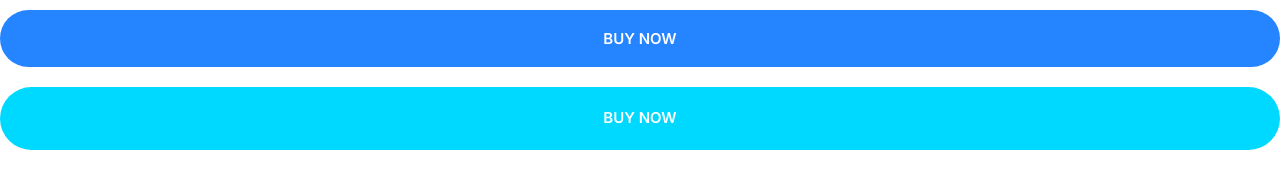
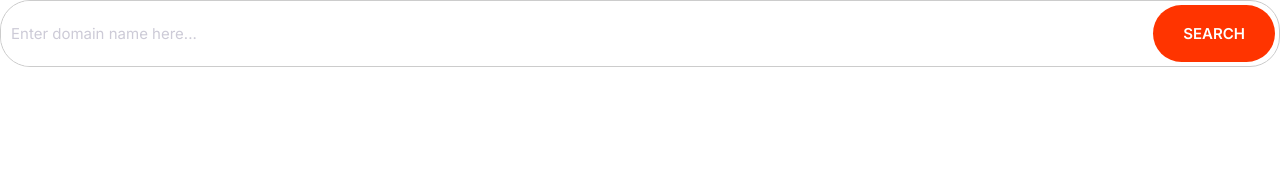
Before and after one commit to bsolomon18/moshify, a plain HTML site: page index.html in a window 1280 px wide. Drawn offline with Linux system fonts and the light colour scheme.

Commit message:
Input Group

```diff
--- a/CSS/styles.css
+++ b/CSS/styles.css
@@ -4,6 +4,8 @@
   --color-accent: #ff3400;
   --color-headings: #1b0760;
   --color-body: #918ca4;
+  --color-border: #ccc;
+  --border-radius: 30px;
 }
 
 *,
@@ -120,9 +122,9 @@ p {
 
 /* LISTS */
 .list {
+  color: var(--color-headings);
   list-style: none;
   padding-left: 0;
-  color: var(--color-headings);
 }
 
 .list--inline .list__item {
@@ -227,3 +229,39 @@ p {
   background: var(--color-headings);
   color: white;
 }
+
+/* INPUTS */
+.input {
+  border-radius: var(--border-radius);
+  border: 1px solid var(--color-border);
+  color: var(--color-headings);
+  font-size: 2rem;
+  outline: 0;
+  padding: 1.5rem 3.5rem;
+}
+
+::placeholder {
+  color: #cdcbd7;
+}
+
+.input-group {
+  border: 1px solid var(--color-border);
+  border-radius: var(--border-radius);
+  display: flex;
+}
+
+.input-group .input {
+  border: 0;
+  flex-grow: 1;
+  padding: 1.5rem 1rem;
+}
+
+.input-group .btn {
+  margin: 4px;
+}
+
+@media screen and (min-width: 1024px) {
+  .input {
+    font-size: 1.5rem;
+  }
+}
--- a/index.html
+++ b/index.html
@@ -14,7 +14,13 @@
     <link rel="stylesheet" href="css/styles.css" />
   </head>
   <body>
-    <button class="btn btn--primary btn--block">Buy Now</button>
-    <a href="#" class="btn btn--secondary btn--block">Buy now</a>
+    <div class="input-group">
+      <input
+        type="text"
+        class="input"
+        placeholder="Enter domain name here..."
+      />
+      <button class="btn btn--accent">Search</button>
+    </div>
   </body>
 </html>
```
Also changed, not shown: components/input.html (added, +4 -0 lines).
